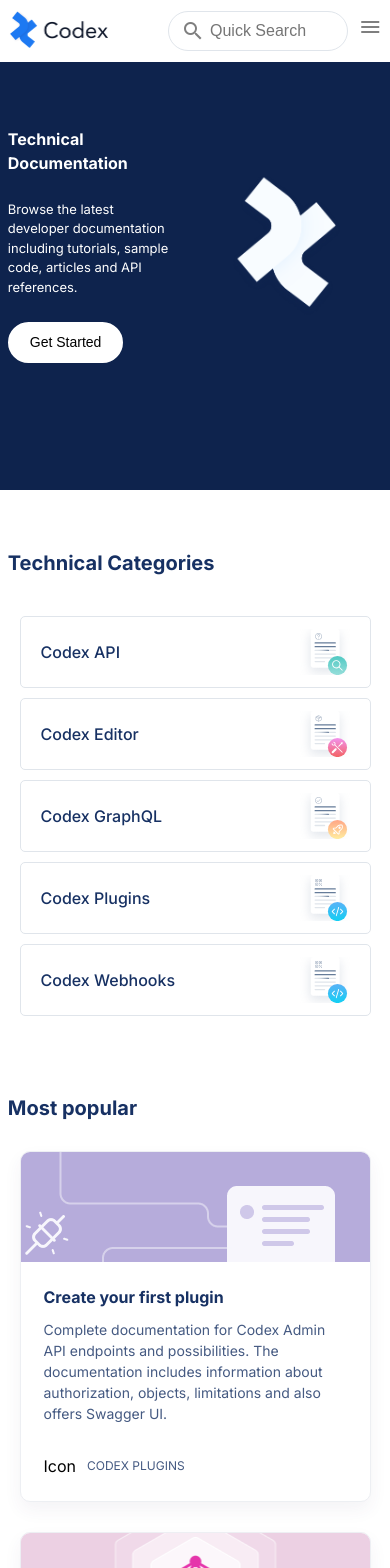
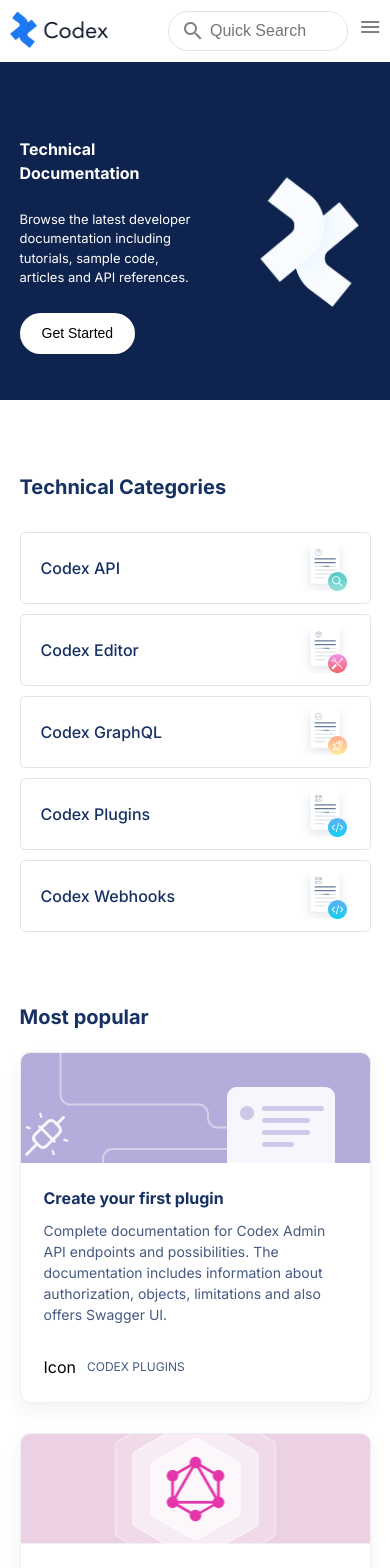
Before and after one commit to timchee/codex, a Next.js app: page / in a window 390 px wide. Shown: the top 1568 px of the page. Built offline with nearby package versions, Linux system fonts and the light colour scheme.

Commit message:
responsive design bug fixes

```diff
--- a/src/styles/components/Header.css
+++ b/src/styles/components/Header.css
@@ -87,13 +87,15 @@
     .head{
         width: 100vw;
         overflow: hidden;
-        padding: 0;
+        padding-left: 5%;
+        height: 400px;
     }
     .header{
         display: flex;
-        justify-content: center;
+        justify-content: space-between;
         align-items: center;
-        padding: 2%;
+        width: 100vw;
+        /* padding: 2%; */
     }
     .header__description h1{
         font-size:medium;
--- a/src/styles/components/MostPopular.css
+++ b/src/styles/components/MostPopular.css
@@ -89,7 +89,7 @@
         display: flex;
         align-items: flex-start;
         justify-content: flex-start;
-        padding: 2%;
+        padding-left: 5%;
     }
     .most-popular__cards{
         flex-direction: column;
--- a/src/styles/components/QuickLinks.css
+++ b/src/styles/components/QuickLinks.css
@@ -26,6 +26,8 @@
         width: 100vw;
         display: flex;
         flex-direction: column;
+        padding-left: 5%;
+
     }
     .quick-links__title{
         padding: 2%;
--- a/src/styles/components/TechnicalCategories.css
+++ b/src/styles/components/TechnicalCategories.css
@@ -76,7 +76,8 @@
 @media screen and (max-width: 600px) {
 
     .technical-categories__title{
-        padding: 2%;
+        padding-left: 5%;
+
     }
     .technical-categories__items{
         display: flex;
```
